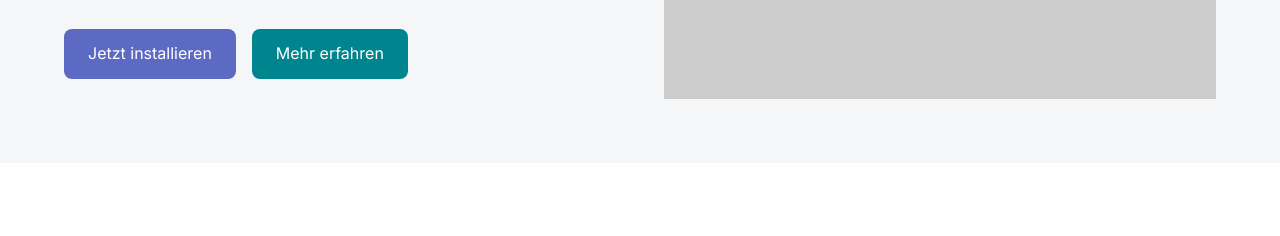
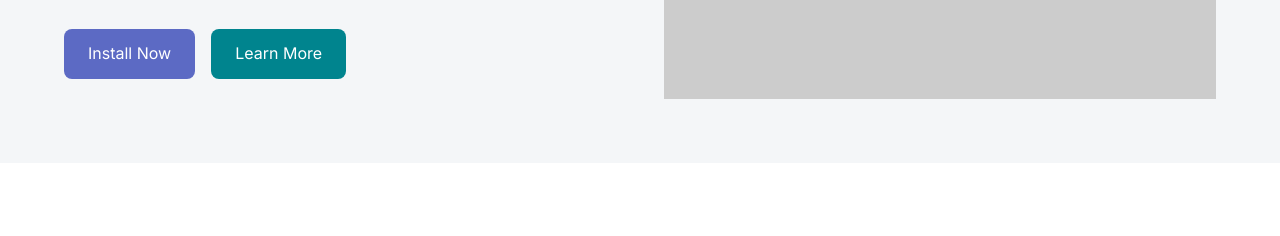
Before and after one commit to MartinHein-dev/Website-Variant-Release-Date-Scheduler, an Eleventy site: page src/index.njk in a window 1280 px wide. Shown: the part 423-659 px from the top of the page. Built offline with nearby package versions, Linux system fonts and the light colour scheme; Eleventy itself is replaced by a stand-in of ours; files that its build step writes are made by us from their sources; placeholder pictures from the web are drawn by us; files whose address does not match are found by name.

Commit message:
Update default language to English in script.js

```diff
--- a/src/js/script.js
+++ b/src/js/script.js
@@ -116,7 +116,7 @@ const translations = {
 
 document.addEventListener('DOMContentLoaded', function() {
   // Initialize language
-  const defaultLang = 'de';
+  const defaultLang = 'en';
   let currentLang = localStorage.getItem('language') || defaultLang;
 
   // Set initial language
```
Also changed, not shown: 1 other file.
